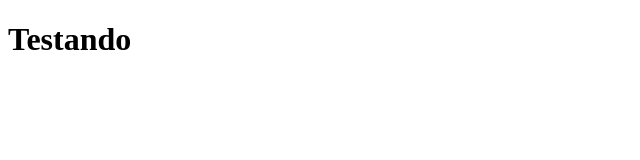
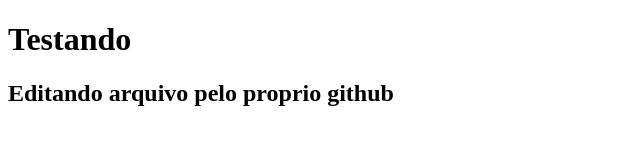
Before and after one commit to alvaroneto19/Repositorio-de-testes, a plain HTML site: page public_html/index.html in a window 1280 px wide. Shown: the whole page, without its empty margins (0-640 px from the left). Drawn offline with Linux system fonts and the light colour scheme.

Commit message:
Adicionado um novo paragrafo no arquivo index.html

```diff
--- a/public_html/index.html
+++ b/public_html/index.html
@@ -7,6 +7,7 @@
 </head>
 <body>
 	<h1>Testando </h1>
+	<h2>Editando arquivo pelo proprio github</h2>
 
 </body>
 </html>
```
